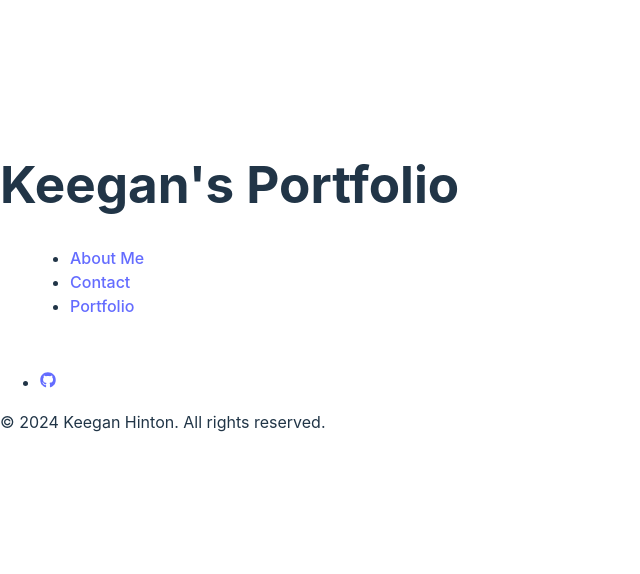
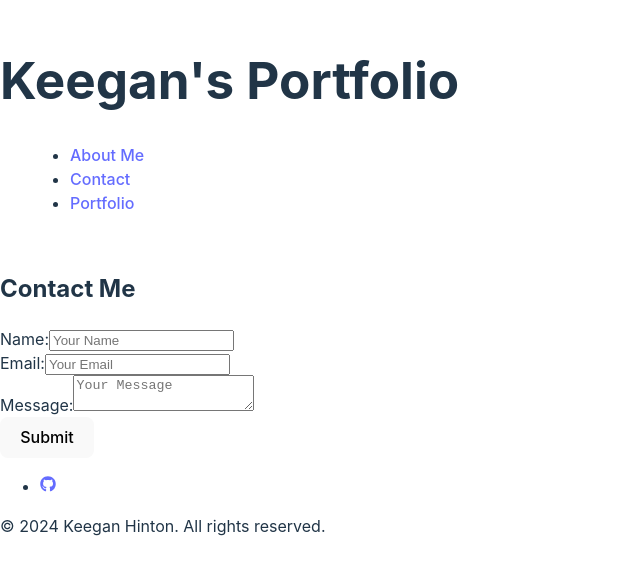
Before and after one commit to soibun-sol/React-Portfolio-Page, a React (Vite) app in the folder portfolio/: page /contact in a window 1280 px wide. Shown: the part 124-698 px from the top of the page, without its empty margins (0-640 px from the left). Built offline with nearby package versions, Linux system fonts and the light colour scheme.

Commit message:
added in contact page

```diff
--- a/portfolio/src/App.jsx
+++ b/portfolio/src/App.jsx
@@ -3,6 +3,7 @@ import { BrowserRouter as Router, Route, Routes } from 'react-router-dom';
 import About from './pages/about';
 import Header from './components/header';
 import Footer from './components/footer';
+import Contact from './pages/contact';
 function App() {
   return (
     <Router>
@@ -11,6 +12,7 @@ function App() {
       <Routes>
         <Route path="/" element={<About />} />
         <Route path="/about" element={<About />} />
+        <Route path="/contact" element={<Contact />} />
       </Routes>
       </main>
       < Footer />
--- a/portfolio/src/pages/contact.jsx
+++ b/portfolio/src/pages/contact.jsx
@@ -0,0 +1,88 @@
+import React, { useState } from 'react';
+
+const Contact = () => {
+  const [name, setName] = useState('');
+  const [email, setEmail] = useState('');
+  const [message, setMessage] = useState('');
+  const [errorMessage, setErrorMessage] = useState('');
+
+  const handleInputChange = (e) => {
+    const { target } = e;
+    const inputType = target.name;
+    const inputValue = target.value;
+
+    if (inputType === 'name') {
+      setName(inputValue);
+    } else if (inputType === 'email') {
+      setEmail(inputValue);
+    } else {
+      setMessage(inputValue);
+    }
+  };
+
+  const handleFormSubmit = (e) => {
+    e.preventDefault();
+
+    if (!name || !email || !message) {
+      setErrorMessage('All fields are required');
+      return;
+    }
+
+    if (!/^\S+@\S+\.\S+$/.test(email)) {
+      setErrorMessage('Please enter a valid email address');
+      return;
+    }
+
+    setName('');
+    setEmail('');
+    setMessage('');
+    setErrorMessage('');
+  };
+
+  return (
+    <div className="contact-page">
+      <div className="contact-form">
+        <h2>Contact Me</h2>
+        <form onSubmit={handleFormSubmit}>
+          <div className="form-group">
+            <label htmlFor="name">Name:</label>
+            <input
+              value={name}
+              name="name"
+              onChange={handleInputChange}
+              type="text"
+              placeholder="Your Name"
+            />
+          </div>
+          <div className="form-group">
+            <label htmlFor="email">Email:</label>
+            <input
+              value={email}
+              name="email"
+              onChange={handleInputChange}
+              type="email"
+              placeholder="Your Email"
+            />
+          </div>
+          <div className="form-group">
+            <label htmlFor="message">Message:</label>
+            <textarea
+              value={message}
+              name="message"
+              onChange={handleInputChange}
+              placeholder="Your Message"
+            />
+          </div>
+          <button type="submit" className="submit-btn">Submit</button>
+        </form>
+        {errorMessage && (
+          <div>
+            <p className="error-text">{errorMessage}</p>
+          </div>
+        )}
+      </div>
+    </div>
+  );
+};
+
+export default Contact;
```
